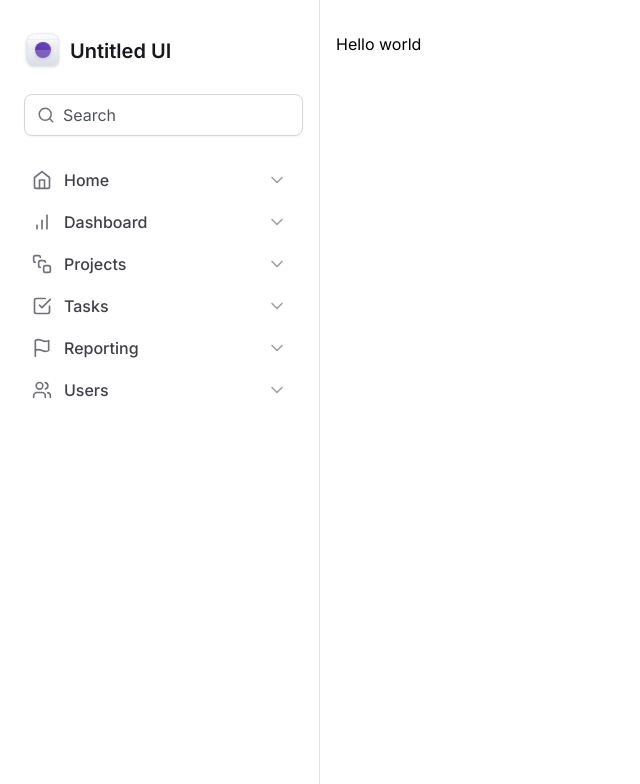
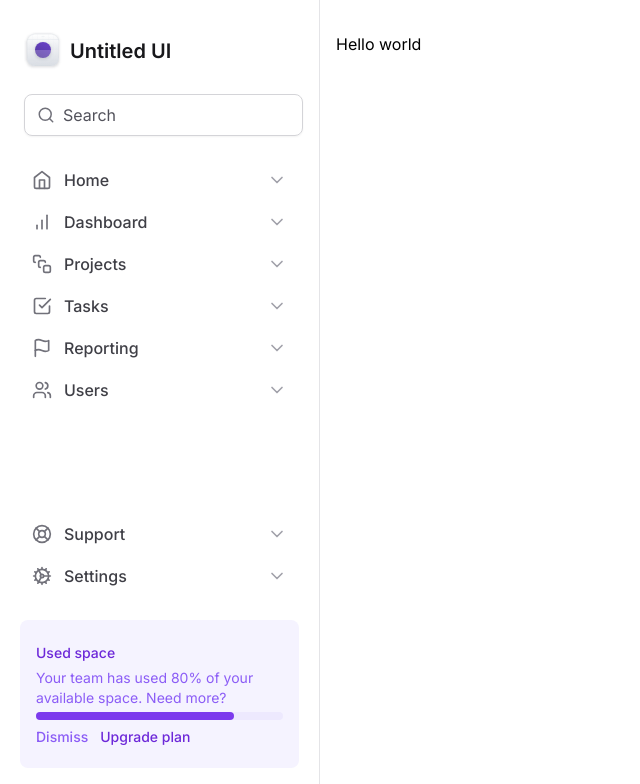
Before and after one commit to ericlys/tailwind-next, a Next.js app: page / in a window 1280 px wide. Shown: the top 784 px of the page, without its empty margins (0-640 px from the left). Built offline with nearby package versions, Linux system fonts and the light colour scheme.

Commit message:
chore: used space widget

```diff
--- a/src/app/components/Sidebar/MainNavigation/index.tsx
+++ /dev/null
@@ -1,22 +0,0 @@
-import {
-  BarChart,
-  CheckSquare,
-  Flag,
-  Home,
-  SquareStack,
-  Users,
-} from 'lucide-react'
-import { NavItem } from './NavItem'
-
-export function MainNavigation() {
-  return (
-    <nav className="space-y-0.5">
-      <NavItem title="Home" icon={Home} />
-      <NavItem title="Dashboard" icon={BarChart} />
-      <NavItem title="Projects" icon={SquareStack} />
-      <NavItem title="Tasks" icon={CheckSquare} />
-      <NavItem title="Reporting" icon={Flag} />
-      <NavItem title="Users" icon={Users} />
-    </nav>
-  )
-}
--- a/src/app/components/Sidebar/MainNavigation/NavItem.tsx
+++ b/src/app/components/Sidebar/NavItem.tsx
@@ -12,7 +12,7 @@
       href=""
       className="group flex items-center gap-3 rounded px-3 py-2 hover:bg-violet-50"
     >
-      <Icon className="h-5 w-5 text-zinc-500 " />
+      <Icon className="h-5 w-5 text-zinc-500 group-hover:text-violet-500" />
       <span className="font-medium text-zinc-700 group-hover:text-violet-500">
         {title}
       </span>
--- /dev/null
+++ b/src/app/components/Sidebar/UsedSpaceWidget.tsx
@@ -0,0 +1,32 @@
+export function UsedSpaceWidget() {
+  return (
+    <div className="px4 flex flex-col gap-4 rounded-lg bg-violet-50 px-4 py-5">
+      <div className="space-y-1">
+        <span className="text-sm/5 font-medium text-violet-700">
+          Used space
+        </span>
+        <p className="text-sm/5 text-violet-500">
+          Your team has used 80% of your available space. Need more?
+        </p>
+        <div className="h-2 rounded-full bg-violet-100">
+          <div className="h-2 w-4/5 rounded-full bg-violet-600"></div>
+        </div>
+
+        <div className="space-x-3">
+          <button
+            type="button"
+            className="text-sm font-medium text-violet-500 hover:text-violet-800"
+          >
+            Dismiss
+          </button>
+          <button
+            type="button"
+            className="text-sm font-medium text-violet-700 hover:text-violet-900"
+          >
+            Upgrade plan
+          </button>
+        </div>
+      </div>
+    </div>
+  )
+}
--- a/src/app/components/Sidebar/index.tsx
+++ b/src/app/components/Sidebar/index.tsx
@@ -1,10 +1,21 @@
-import { Search } from 'lucide-react'
+import {
+  BarChart,
+  CheckSquare,
+  Cog,
+  Flag,
+  Home,
+  LifeBuoy,
+  Search,
+  SquareStack,
+  Users,
+} from 'lucide-react'
 import { Logo } from './Logo'
-import { MainNavigation } from './MainNavigation'
+import { NavItem } from './NavItem'
+import { UsedSpaceWidget } from './UsedSpaceWidget'
 
 export function Sidebar() {
   return (
-    <aside className="space-y-6 border-r border-zinc-200 px-5 py-8">
+    <aside className="flex flex-col gap-6 border-r border-zinc-200 px-5 py-8">
       <Logo />
 
       <div className="mx-1 flex w-full items-center gap-2 rounded-lg border border-zinc-300 px-3 py-2 shadow-sm">
@@ -15,7 +26,23 @@
         />
       </div>
 
-      <MainNavigation />
+      <nav className="space-y-0.5">
+        <NavItem title="Home" icon={Home} />
+        <NavItem title="Dashboard" icon={BarChart} />
+        <NavItem title="Projects" icon={SquareStack} />
+        <NavItem title="Tasks" icon={CheckSquare} />
+        <NavItem title="Reporting" icon={Flag} />
+        <NavItem title="Users" icon={Users} />
+      </nav>
+
+      <div className="mt-auto flex flex-col gap-6">
+        <nav className="space-y-0.5">
+          <NavItem title="Support" icon={LifeBuoy} />
+          <NavItem title="Settings" icon={Cog} />
+        </nav>
+
+        <UsedSpaceWidget />
+      </div>
     </aside>
   )
 }
```
